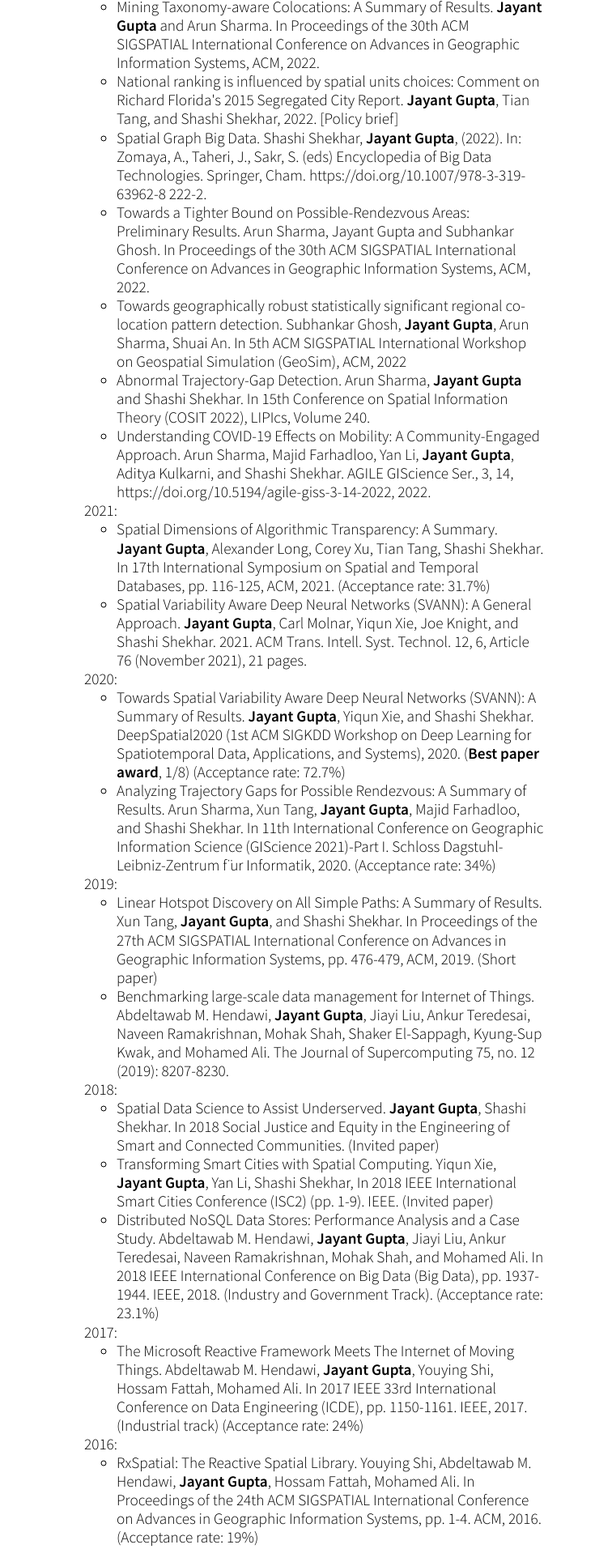
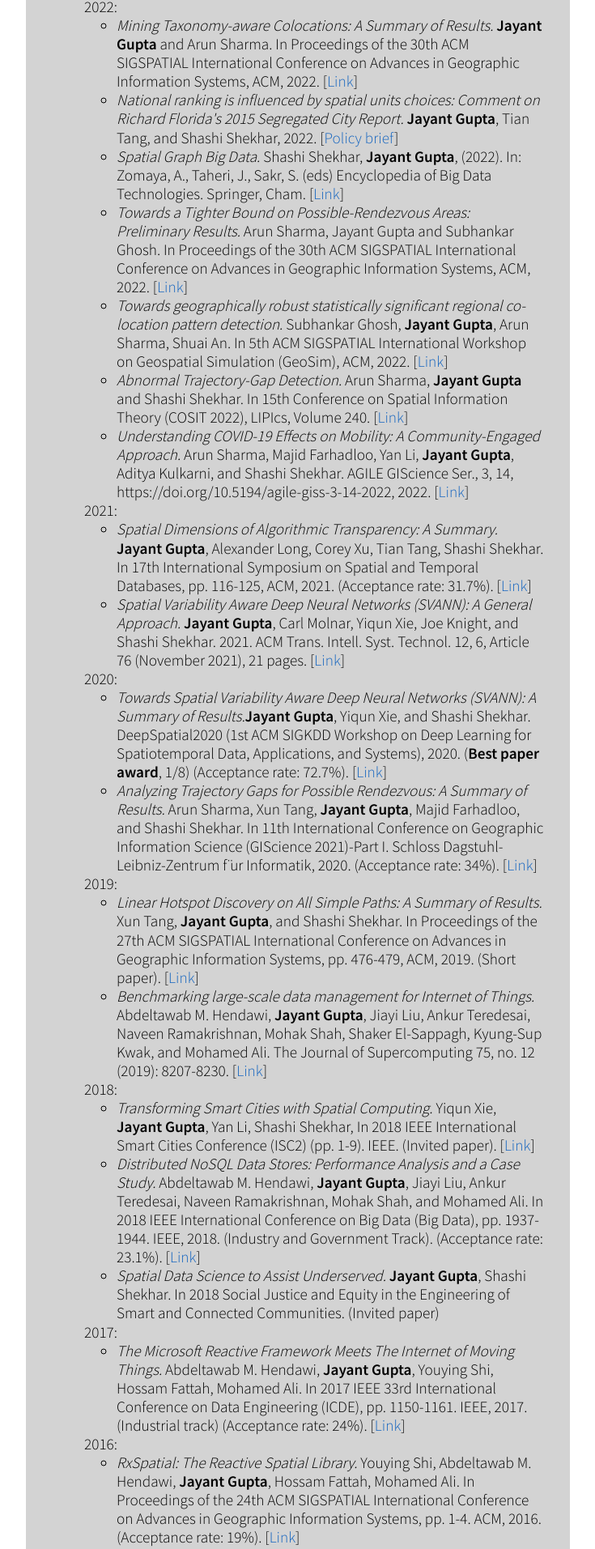
Before and after one commit to jayantgupta/jayantgupta.github.io, a plain HTML site: page publications.html in a window 1280 px wide. Shown: the part 574-2487 px from the top of the page at 81% size, without its empty margins (276-1011 px from the left). Drawn offline with Linux system fonts and the light colour scheme; some icons are missing.

Commit message:
Adding hyperlinks

```diff
--- a/main.css
+++ b/main.css
@@ -48,12 +48,8 @@ p {
     border-radius: 50%;
     width: 200px;
     margin-right:50px;
-    margin-bottom: 75px;
+    margin-bottom: 0px;
 }
-.profile-pic{
-    margin-bottom:75px;
-}
-
 
 #content {
     position: absolute;
@@ -62,6 +58,7 @@ p {
     max-width: auto;
     padding: 32px;
     line-height: 1.2em;
+    background-color: lightgrey;
 }
 
 #publications {
@@ -71,22 +68,17 @@ p {
     max-width: auto;
     padding: 32px;
     line-height: 1.2em;
+    color: "black";
+    background-color: lightgrey;
 }
-
-.hide-me{
-    display: none;
-    visibility: hidden;
- }
 
  .icons {
     list-style-type: none;
     font-size: xx-large;
     padding: 0;
     display: flex;
-    justify-content: space-between;
-    width: 3%;
     max-width: 320px;
-    margin: 1em auto;
+    margin-left: 22%;
 }
 
 .icons li {
--- a/publications.html
+++ b/publications.html
@@ -49,8 +49,8 @@
             <li style="list-style-type:none">2024:
                 <ul>
                     <li>
-                        Towards Spatially-Lucid AI Classification in Non-Euclidean Space: An Application for MxIF Oncology Data. Majid Farhadloo,
-                        Arun Sharma, <b>Jayant Gupta</b>, Alexey Leontovich, Svetomir N. Markovic, Shashi Shekhar. SIAM Data Mining, 2024.
+                        <i>Towards Spatially-Lucid AI Classification in Non-Euclidean Space: An Application for MxIF Oncology Data.</i> Majid Farhadloo,
+                        Arun Sharma, <b>Jayant Gupta</b>, Alexey Leontovich, Svetomir N. Markovic, Shashi Shekhar. SIAM Data Mining, 2024. [Upcoming]
                       </li>
                 </ul>
             </li>
@@ -58,145 +58,164 @@
           <li style="list-style-type:none">2023:
                 <ul>
                 <li>
-                    Towards Responsible Spatial Data Science and Geo-AI. <b>Jayant Gupta</b>, Shuai An, and Shashi Shekhar. In 2023 Fifteenth
-                    International Conference on Contemporary Computing (IC3-2023) (IC3 2023), August 3-5, 2023, Noida, India. ACM, New York, NY, USA, 11 pages. https://doi.org/10.1145/3607947.3608060.
+                    <i>Towards Responsible Spatial Data Science and Geo-AI.</i> <b>Jayant Gupta</b>, Shuai An, and Shashi Shekhar. In 2023 Fifteenth
+                    International Conference on Contemporary Computing (IC3-2023) (IC3 2023), August 3-5, 2023, Noida, India. ACM, New York, NY, USA, 11 pages.
+                    [<a href="https://doi.org/10.1145/3607947.3608060">Link</a>]
                 </li>
                 <li>
-                    Reducing Sea-level Rise Prediction Uncertainty: A Spatial-variability-aware Approach. Subhankar Ghosh, Shuai An,
+                    <i>Reducing Sea-level Rise Prediction Uncertainty: A Spatial-variability-aware Approach</i>. Subhankar Ghosh, Shuai An,
                     Arun Sharma, <b>Jayant Gupta</b>, Shashi Shekhar, Aneesh Subramanian. I-GUIDE Forum, 2023.
+                    [<a href="https://docs.lib.purdue.edu/cgi/viewcontent.cgi?article=1022&context=iguide">Link</a>]
                 </li>
                 <li>
-                    Reducing False Discoveries in Statistically-Significant Regional-Colocation Mining: A Summary of Results. Subhankar Ghosh,
+                    <i>Reducing False Discoveries in Statistically-Significant Regional-Colocation Mining: A Summary of Results.</i> Subhankar Ghosh,
                     <b>Jayant Gupta</b>, Arun Sharma, Shuai An, Shashi Shekhar. In 12th International Conference on Geographic Information Science
                     (GIScience 2023). Schloss Dagstuhl-Leibniz-Zentrum f ̈ur Informatik, 2023.
+                    [<a href="https://drops.dagstuhl.de/entities/document/10.4230/LIPIcs.GIScience.2023.3">Link</a>]
                 </li>
                 </ul>
             </li>
           <li style="list-style-type:none">2022:
             <ul>
                   <li>
-                    Mining Taxonomy-aware Colocations: A Summary of Results. <b>Jayant Gupta</b> and Arun Sharma. In Proceedings of the 30th
+                    <i>Mining Taxonomy-aware Colocations: A Summary of Results.</i> <b>Jayant Gupta</b> and Arun Sharma. In Proceedings of the 30th
                     ACM SIGSPATIAL International Conference on Advances in Geographic Information Systems, ACM, 2022.
+                    [<a href="https://dl.acm.org/doi/abs/10.1145/3557915.3561034">Link</a>]
                   </li>
                   <li>
-                    National ranking is influenced by spatial units choices: Comment on Richard Florida's 2015 Segregated City Report.
-                    <b>Jayant Gupta</b>, Tian Tang, and Shashi Shekhar, 2022. [Policy brief]
+                    <i>National ranking is influenced by spatial units choices: Comment on Richard Florida's 2015 Segregated City Report.</i>
+                    <b>Jayant Gupta</b>, Tian Tang, and Shashi Shekhar, 2022. [<a href="./docs/05.18.Policy_Brief.pdf">Policy brief</a>]
                   </li>
-                  <li>Spatial Graph Big Data. Shashi Shekhar, <b>Jayant Gupta</b>, (2022). In: Zomaya, A., Taheri, J., Sakr, S. (eds)
-                    Encyclopedia of Big Data Technologies. Springer, Cham. https://doi.org/10.1007/978-3-319-63962-8 222-2.
+                  <li><i>Spatial Graph Big Data.</i> Shashi Shekhar, <b>Jayant Gupta</b>, (2022). In: Zomaya, A., Taheri, J., Sakr, S. (eds)
+                    Encyclopedia of Big Data Technologies. Springer, Cham.
+                    [<a href="https://link.springer.com/referenceworkentry/10.1007/978-3-319-63962-8_222-1">Link</a>]
                   </li>
                   <li>
-                    Towards a Tighter Bound on Possible-Rendezvous Areas: Preliminary Results. Arun Sharma, Jayant Gupta and Subhankar Ghosh.
+                    <i>Towards a Tighter Bound on Possible-Rendezvous Areas: Preliminary Results. </i> Arun Sharma, Jayant Gupta and Subhankar Ghosh.
                     In Proceedings of the 30th ACM SIGSPATIAL International Conference on Advances in Geographic Information Systems, ACM, 2022.
+                    [<a href="https://dl.acm.org/doi/abs/10.1145/3557915.3561033#:~:text=Theoretical%20results%20show%20the%20proposed,scalable%20than%20the%20TGARD%20algorithm.">Link</a>]
                   </li>
                   <li>
-                    Towards geographically robust statistically significant regional co-location pattern detection. Subhankar Ghosh,
+                    <i>Towards geographically robust statistically significant regional co-location pattern detection.</i> Subhankar Ghosh,
                     <b>Jayant Gupta</b>, Arun Sharma, Shuai An. In 5th ACM SIGSPATIAL International Workshop on Geospatial Simulation (GeoSim),
-                    ACM, 2022
+                    ACM, 2022. [<a href="https://dl.acm.org/doi/abs/10.1145/3557989.3566158">Link</a>]
                   </li>
                   <li>
-                    Abnormal Trajectory-Gap Detection. Arun Sharma, <b>Jayant Gupta</b> and Shashi Shekhar. In 15th Conference on Spatial
+                    <i>Abnormal Trajectory-Gap Detection.</i> Arun Sharma, <b>Jayant Gupta</b> and Shashi Shekhar. In 15th Conference on Spatial
                     Information Theory (COSIT 2022), LIPIcs, Volume 240.
+                    [<a href="https://drops.dagstuhl.de/entities/document/10.4230/LIPIcs.COSIT.2022.26">Link</a>]
                   </li>
                   <li>
-                    Understanding COVID-19 Effects on Mobility: A Community-Engaged Approach. Arun Sharma, Majid Farhadloo, Yan Li,
+                    <i>Understanding COVID-19 Effects on Mobility: A Community-Engaged Approach.</i> Arun Sharma, Majid Farhadloo, Yan Li,
                     <b>Jayant Gupta</b>, Aditya Kulkarni, and Shashi Shekhar. AGILE GIScience Ser., 3, 14,
                     https://doi.org/10.5194/agile-giss-3-14-2022, 2022.
+                    [<a href="https://agile-giss.copernicus.org/articles/3/14/2022/">Link</a>]
                   </li>
             </ul>
           </li>
           <li style="list-style-type:none">2021:
             <ul>
             <li>
-                Spatial Dimensions of Algorithmic Transparency: A Summary. <b>Jayant Gupta</b>, Alexander Long, Corey Xu, Tian Tang,
+                <i>Spatial Dimensions of Algorithmic Transparency: A Summary.</i> <b>Jayant Gupta</b>, Alexander Long, Corey Xu, Tian Tang,
                 Shashi Shekhar. In 17th International Symposium on Spatial and Temporal Databases, pp. 116-125, ACM, 2021.
-                (Acceptance rate: 31.7%)
+                (Acceptance rate: 31.7%). [<a href="https://dl.acm.org/doi/10.1145/3469830.3470898">Link</a>]
             </li>
             <li>
-                Spatial Variability Aware Deep Neural Networks (SVANN): A General Approach. <b>Jayant Gupta</b>, Carl Molnar, Yiqun Xie,
+                <i>Spatial Variability Aware Deep Neural Networks (SVANN): A General Approach. </i><b>Jayant Gupta</b>, Carl Molnar, Yiqun Xie,
                 Joe Knight, and Shashi Shekhar. 2021. ACM Trans. Intell. Syst. Technol. 12, 6, Article 76 (November 2021), 21 pages.
+                [<a href="https://dl.acm.org/doi/10.1145/3466688">Link</a>]
             </li>
             </ul>
           </li>
           <li style="list-style-type:none">2020:
             <ul>
             <li>
-                Towards Spatial Variability Aware Deep Neural Networks (SVANN): A Summary of Results. <b>Jayant Gupta</b>, Yiqun Xie,
+                <i>Towards Spatial Variability Aware Deep Neural Networks (SVANN): A Summary of Results.</i><b>Jayant Gupta</b>, Yiqun Xie,
                 and Shashi Shekhar. DeepSpatial2020 (1st ACM SIGKDD Workshop on Deep Learning for Spatiotemporal Data, Applications,
-                and Systems), 2020. (<b>Best paper award</b>, 1/8) (Acceptance rate: 72.7%)
+                and Systems), 2020. (<b>Best paper award</b>, 1/8) (Acceptance rate: 72.7%).
+                [<a href="https://arxiv.org/abs/2011.08992">Link</a>]
             </li>
             <li>
-                Analyzing Trajectory Gaps for Possible Rendezvous: A Summary of Results. Arun Sharma, Xun Tang, <b>Jayant Gupta</b>,
+                <i>Analyzing Trajectory Gaps for Possible Rendezvous: A Summary of Results.</i> Arun Sharma, Xun Tang, <b>Jayant Gupta</b>,
                 Majid Farhadloo, and Shashi Shekhar. In 11th International Conference on Geographic Information Science
-                (GIScience 2021)-Part I. Schloss Dagstuhl-Leibniz-Zentrum f ̈ur Informatik, 2020. (Acceptance rate: 34%)
+                (GIScience 2021)-Part I. Schloss Dagstuhl-Leibniz-Zentrum f ̈ur Informatik, 2020. (Acceptance rate: 34%).
+                [<a href="https://drops.dagstuhl.de/storage/00lipics/lipics-vol177-giscience2021/LIPIcs.GIScience.2021.I.13/LIPIcs.GIScience.2021.I.13.pdf">Link</a>]
             </li>
             </ul>
           </li>
           <li style="list-style-type:none">2019:
             <ul>
             <li>
-                Linear Hotspot Discovery on All Simple Paths: A Summary of Results. Xun Tang, <b>Jayant Gupta</b>, and Shashi
+                <i>Linear Hotspot Discovery on All Simple Paths: A Summary of Results.</i> Xun Tang, <b>Jayant Gupta</b>, and Shashi
                 Shekhar. In Proceedings of the 27th ACM SIGSPATIAL International Conference on Advances in Geographic
-                Information Systems, pp. 476-479, ACM, 2019. (Short paper)
+                Information Systems, pp. 476-479, ACM, 2019. (Short paper).
+                [<a href="https://dl.acm.org/doi/abs/10.1145/3347146.3359100">Link</a>]
             </li>
             <li>
-                Benchmarking large-scale data management for Internet of Things. Abdeltawab M. Hendawi, <b>Jayant Gupta</b>, Jiayi Liu, Ankur
+                <i>Benchmarking large-scale data management for Internet of Things.</i> Abdeltawab M. Hendawi, <b>Jayant Gupta</b>, Jiayi Liu, Ankur
                 Teredesai, Naveen Ramakrishnan, Mohak Shah, Shaker El-Sappagh, Kyung-Sup Kwak, and Mohamed Ali. The Journal of
                 Supercomputing 75, no. 12 (2019): 8207-8230.
+                [<a href="https://link.springer.com/article/10.1007/s11227-019-02984-6">Link</a>]
             </li>
             </ul>
           </li>
           <li style="list-style-type:none">2018:
             <ul>
             <li>
-                Spatial Data Science to Assist Underserved. <b>Jayant Gupta</b>, Shashi Shekhar. In 2018 Social Justice and
-                Equity in the Engineering of Smart and Connected Communities. (Invited paper)
+                <i>Transforming Smart Cities with Spatial Computing.</i> Yiqun Xie, <b>Jayant Gupta</b>, Yan Li, Shashi Shekhar, In
+                2018 IEEE International Smart Cities Conference (ISC2) (pp. 1-9). IEEE. (Invited paper).
+                [<a href="https://ieeexplore.ieee.org/document/8656800">Link</a>]
             </li>
             <li>
-                Transforming Smart Cities with Spatial Computing. Yiqun Xie, <b>Jayant Gupta</b>, Yan Li, Shashi Shekhar, In
-                2018 IEEE International Smart Cities Conference (ISC2) (pp. 1-9). IEEE. (Invited paper)
+                <i>Distributed NoSQL Data Stores: Performance Analysis and a Case Study.</i> Abdeltawab M. Hendawi, <b>Jayant Gupta</b>,
+                Jiayi Liu, Ankur Teredesai, Naveen Ramakrishnan, Mohak Shah, and Mohamed Ali. In 2018 IEEE International
+                Conference on Big Data (Big Data), pp. 1937-1944. IEEE, 2018. (Industry and Government Track).
+                (Acceptance rate: 23.1%).
+                [<a href="https://ieeexplore.ieee.org/document/8622544">Link</a>]
             </li>
             <li>
-                Distributed NoSQL Data Stores: Performance Analysis and a Case Study. Abdeltawab M. Hendawi, <b>Jayant Gupta</b>,
-                Jiayi Liu, Ankur Teredesai, Naveen Ramakrishnan, Mohak Shah, and Mohamed Ali. In 2018 IEEE International
-                Conference on Big Data (Big Data), pp. 1937-1944. IEEE, 2018. (Industry and Government Track).
-                (Acceptance rate: 23.1%)
-            </li>
+              <i>Spatial Data Science to Assist Underserved.</i> <b>Jayant Gupta</b>, Shashi Shekhar. In 2018 Social Justice and
+              Equity in the Engineering of Smart and Connected Communities. (Invited paper)
+          </li>
             </ul>
           </li>
           <li style="list-style-type:none">2017:
             <ul>
             <li>
-                The Microsoft Reactive Framework Meets The Internet of Moving Things. Abdeltawab M. Hendawi, <b>Jayant Gupta</b>,
+                <i>The Microsoft Reactive Framework Meets The Internet of Moving Things.</i> Abdeltawab M. Hendawi, <b>Jayant Gupta</b>,
                 Youying Shi, Hossam Fattah, Mohamed Ali. In 2017 IEEE 33rd International Conference on Data Engineering (ICDE),
-                 pp. 1150-1161. IEEE, 2017. (Industrial track) (Acceptance rate: 24%)
+                 pp. 1150-1161. IEEE, 2017. (Industrial track) (Acceptance rate: 24%).
+                 [<a href="https://ieeexplore.ieee.org/document/7930055">Link</a>]
             </li>
             </ul>
            </li>
            <li style="list-style-type:none">2016:
             <ul>
             <li>
-                RxSpatial: The Reactive Spatial Library. Youying Shi, Abdeltawab M. Hendawi, <b>Jayant Gupta</b>, Hossam Fattah,
+                <i>RxSpatial: The Reactive Spatial Library.</i> Youying Shi, Abdeltawab M. Hendawi, <b>Jayant Gupta</b>, Hossam Fattah,
                 Mohamed Ali. In Proceedings of the 24th ACM SIGSPATIAL International Conference on Advances in Geographic
-                Information Systems, pp. 1-4. ACM, 2016. (Acceptance rate: 19%)
+                Information Systems, pp. 1-4. ACM, 2016. (Acceptance rate: 19%).
+                [<a href="https://dl.acm.org/doi/10.1145/2996913.2996948">Link</a>]
             </li>
             </ul>
            </li>
            <li style="list-style-type:none">2013:
             <ul>
             <li>
-                Online Debate Summarization using Topic Directed Sentiment Analysis. Sarvesh Ranade, <b>Jayant Gupta</b>, Vasudeva Varma,
+                <i>Online Debate Summarization using Topic Directed Sentiment Analysis.</i> Sarvesh Ranade, <b>Jayant Gupta</b>, Vasudeva Varma,
                 and Radhika Mamidi. In Proceedings of the Second International Workshop on Issues of Sentiment Discovery and Opinion
-                Mining (WISDOM), SIGKDD, pp. 1-6, ACM, 2013. (Acceptance rate: 59%)
+                Mining (WISDOM), SIGKDD, pp. 1-6, ACM, 2013. (Acceptance rate: 59%).
+                [<a href="https://sentic.net/wisdom2013ranade.pdf">Link</a>]
             </li>
             </ul>
            </li>
            <li style="list-style-type:none">2011:
             <ul>
             <li>
-                IIIT Hyderabad in Summarization and Knowledge Base Population at TAC 2011. Vasudeva Varma, Sudheer Kovelamudi,
+                <i>IIIT Hyderabad in Summarization and Knowledge Base Population at TAC 2011.</i> Vasudeva Varma, Sudheer Kovelamudi,
                 Arpit Sood, <b>Jayant Gupta</b>, Harshit Jain, Pattisapu Nikhil Priyatam, Aditya Mogadala, and Srikanth Reddy Vaddepally.
                 In TAC. 2011.
+                [<a href="https://tac.nist.gov/publications/2010/participant.papers/Siel_10.proceedings.pdf">Link</a>]
             </li>
             </ul>
            </li>
```
Also changed, not shown: index.html (+17 -15 lines), 2 other files.
